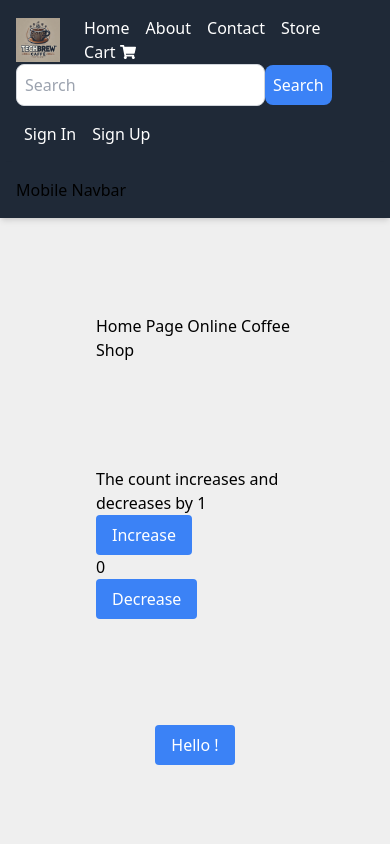
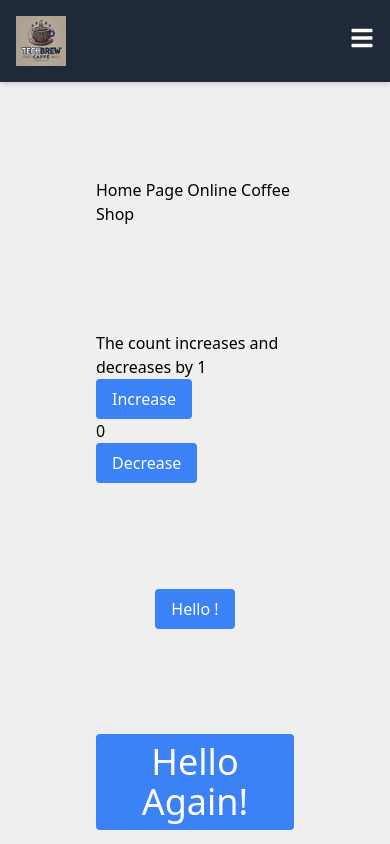
Before and after one commit to Andrewx24/online-app, a Next.js app: page / in a window 390 px wide. Shown: the top 844 px of the page. Built offline with nearby package versions, Linux system fonts and the light colour scheme.

Commit message:
navbar mobile updates

```diff
--- a/components/Header.tsx
+++ b/components/Header.tsx
@@ -1,9 +1,11 @@
+// components/Header.js
 import React from 'react';
 import Image from 'next/image';
 import Link from 'next/link';
 import { FaShoppingCart } from "react-icons/fa";
 import MobileNavbar from './MobileNavbar';
-import Searchbar from '@/components/search/Searchbar'
+import Searchbar from '@/components/search/Searchbar';
+
 const Header = () => {
   return (
     <header>
@@ -13,7 +15,7 @@ const Header = () => {
             <Link href="/">
               <Image src="/logo.png" alt="logo" width={50} height={50} />
             </Link>
-            <div className="flex flex-wrap mx-4">
+            <div className="hidden lg:flex flex-wrap mx-4">
               <Link href="/" className="text-white mx-2 hover:text-blue-500 transition-colors duration-300">
                 Home
               </Link>
@@ -31,10 +33,10 @@ const Header = () => {
               </Link>
             </div>
           </div>
-          <div>
-           <Searchbar/>
+          <div className="hidden lg:block">
+            <Searchbar />
           </div>
-         <div className="flex items-end mt-4 lg:mt-0">
+          <div className="hidden lg:flex items-end mt-4 lg:mt-0">
             <Link href="/sign-in" passHref>
               <span className="text-white mx-2 hover:text-blue-500 transition-colors duration-300">
                 Sign In
@@ -46,9 +48,11 @@ const Header = () => {
               </span>
             </Link>
           </div>
+          <div className="lg:hidden">
+            <MobileNavbar />
+          </div>
         </div>
-     </nav>
-     <MobileNavbar/>
+      </nav>
     </header>
   );
 }
--- a/components/MobileNavbar.tsx
+++ b/components/MobileNavbar.tsx
@@ -1,15 +1,47 @@
-import React from 'react'
+'use client';
+import React, { useState } from 'react';
+import Link from 'next/link';
+import { FaShoppingCart, FaBars, FaTimes } from 'react-icons/fa';
 
-const MobileNavbar = () => {
+const MobileNavbar: React.FC = () => {
+  const [isOpen, setIsOpen] = useState<boolean>(false);
+
+  const toggleMenu = () => {
+    setIsOpen(!isOpen);
+  };
+
   return (
-   <header className="  block sm:hidden bg-gray-800 p-4 shadow-md">
-  <nav className="container mx-auto flex flex-wrap justify-between items-center">
-  <h1> Mobile Navbar</h1>
+    <div className="lg:hidden">
+      <button onClick={toggleMenu} className="text-white">
+        {isOpen ? <FaTimes size={24} /> : <FaBars size={24} />}
+      </button>
+      {isOpen && (
+        <div className="absolute top-16 left-0 w-full bg-gray-800 flex flex-col items-center">
+          <Link href="/" className="text-white py-2" onClick={toggleMenu}>
+            Home
+          </Link>
+          <Link href="/about" className="text-white py-2" onClick={toggleMenu}>
+            About
+          </Link>
+          <Link href="/contact" className="text-white py-2" onClick={toggleMenu}>
+            Contact
+          </Link>
+          <Link href="/store" className="text-white py-2" onClick={toggleMenu}>
+            Store
+          </Link>
+          <Link href="/store/cart" className="text-white py-2 flex items-center" onClick={toggleMenu}>
+            Cart <FaShoppingCart className="ml-1" />
+          </Link>
+          <Link href="/sign-in" className="text-white py-2" onClick={toggleMenu}>
+            Sign In
+          </Link>
+          <Link href="/sign-up" className="text-white py-2" onClick={toggleMenu}>
+            Sign Up
+          </Link>
+        </div>
+      )}
+    </div>
+  );
+};
 
-  </nav>
-
-   </header>
-  )
-}
-
-export default MobileNavbar
+export default MobileNavbar;
--- a/package.json
+++ b/package.json
@@ -9,6 +9,7 @@
     "lint": "next lint"
   },
   "dependencies": {
+    "@heroicons/react": "^2.1.5",
     "next": "15.0.0-rc.0",
     "react": "19.0.0-rc-df783f9ea1-20240708",
     "react-dom": "19.0.0-rc-df783f9ea1-20240708",
```
Also changed, not shown: 1 other file (tests, documents, lock files or other folders).
